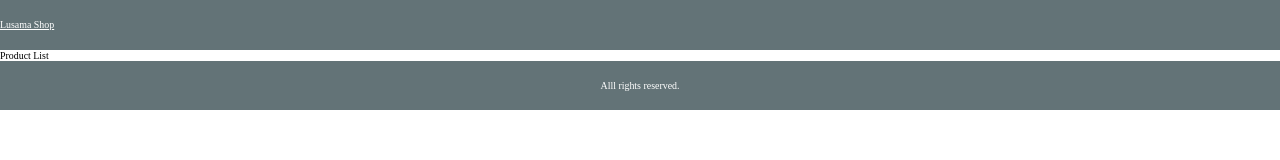
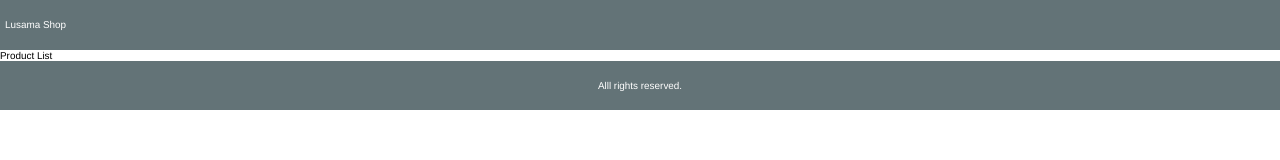
Before and after one commit to tnyandoro/react-lusama-app, a React (Create React App) app: page / in a window 1280 px wide. Shown: the top 160 px of the page. Built offline with nearby package versions, Linux system fonts and the light colour scheme.

Commit message:
Fix screen space and sixe

```diff
--- a/src/index.css
+++ b/src/index.css
@@ -7,6 +7,11 @@ body,
 #root {
   height: 100vh;
   margin: 0;
+}
+
+body, input, select, textarea {
+  font-size: 1.6 rem;
+  font-family: "Helvetica Neue",Helvetica,Arial;
 }
 
 .grid-container {
@@ -30,10 +35,12 @@ header {
   color: #fff;
   display: flex;
   align-items: center;
+  padding: 0.5em;
 }
 
 header a {
   color: #fff;
+  text-decoration: none;
 }
 
 main {
```
